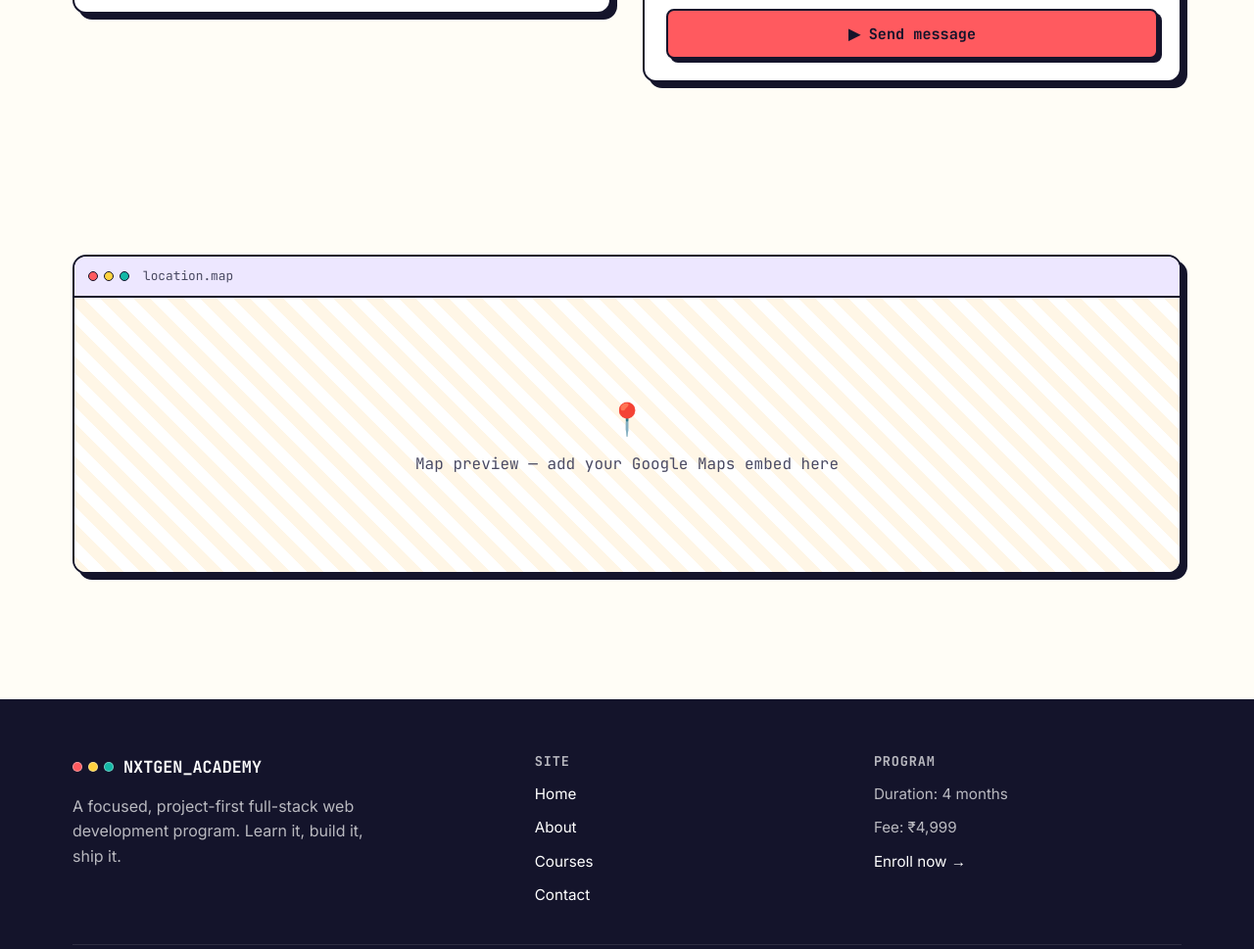
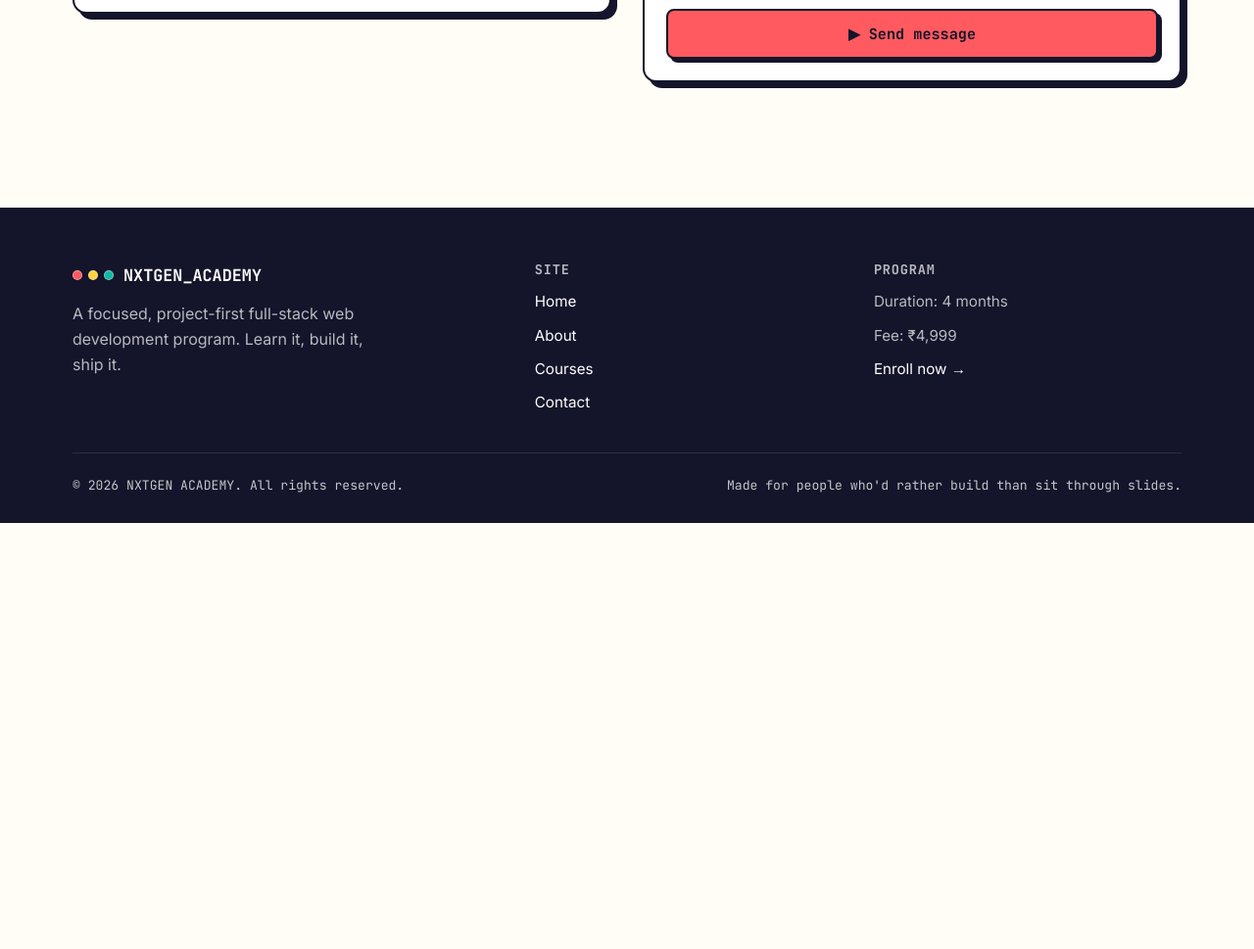
Before and after one commit to Rohit232232/NXTGEN_ACADEMY, a website: page frontend/contact.html in a window 1280 px wide. Shown: the part 925-1894 px from the top of the page at 98% size. After the commit the page ends 1459 px from the top, so only its background shows below. Drawn offline with Linux system fonts and the light colour scheme.

Commit message:
Remove map placeholder from contact.html
Removed the map placeholder section from the contact page.

```diff
--- a/frontend/contact.html
+++ b/frontend/contact.html
@@ -115,22 +115,6 @@
   </div>
 </section>
 
-<!-- MAP PLACEHOLDER -->
-<section>
-  <div class="container">
-    <div class="window accent-violet">
-      <div class="window-bar"><span class="dots"><span></span><span></span><span></span></span><span class="filename">location.map</span></div>
-      <div class="window-body" style="padding:0;">
-        <div style="height:280px; display:flex; align-items:center; justify-content:center; flex-direction:column; gap:8px; background:
-          repeating-linear-gradient(45deg, var(--bg-alt), var(--bg-alt) 12px, #fff 12px, #fff 24px);">
-          <span style="font-size:2rem;">📍</span>
-          <p class="mono" style="color:var(--ink-soft); margin:0;">Map preview — add your Google Maps embed here</p>
-        </div>
-      </div>
-    </div>
-  </div>
-</section>
-
 <footer>
   <div class="container">
     <div class="footer-grid">
```
